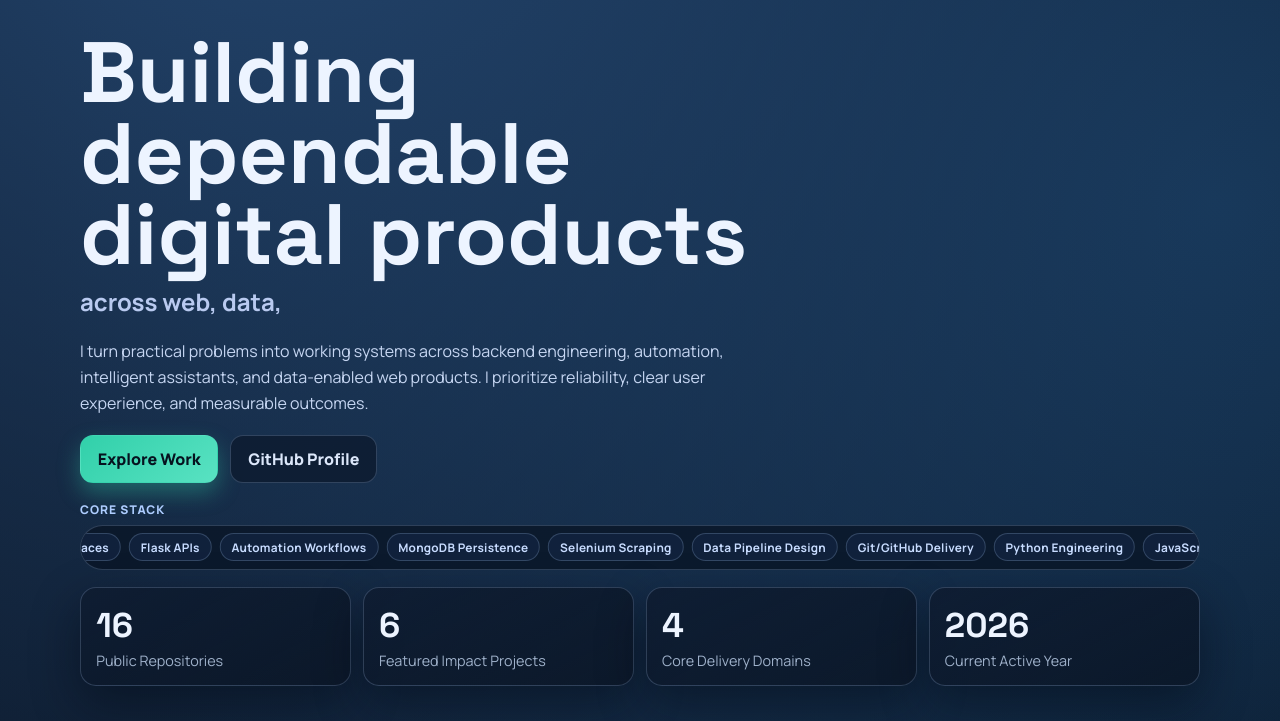
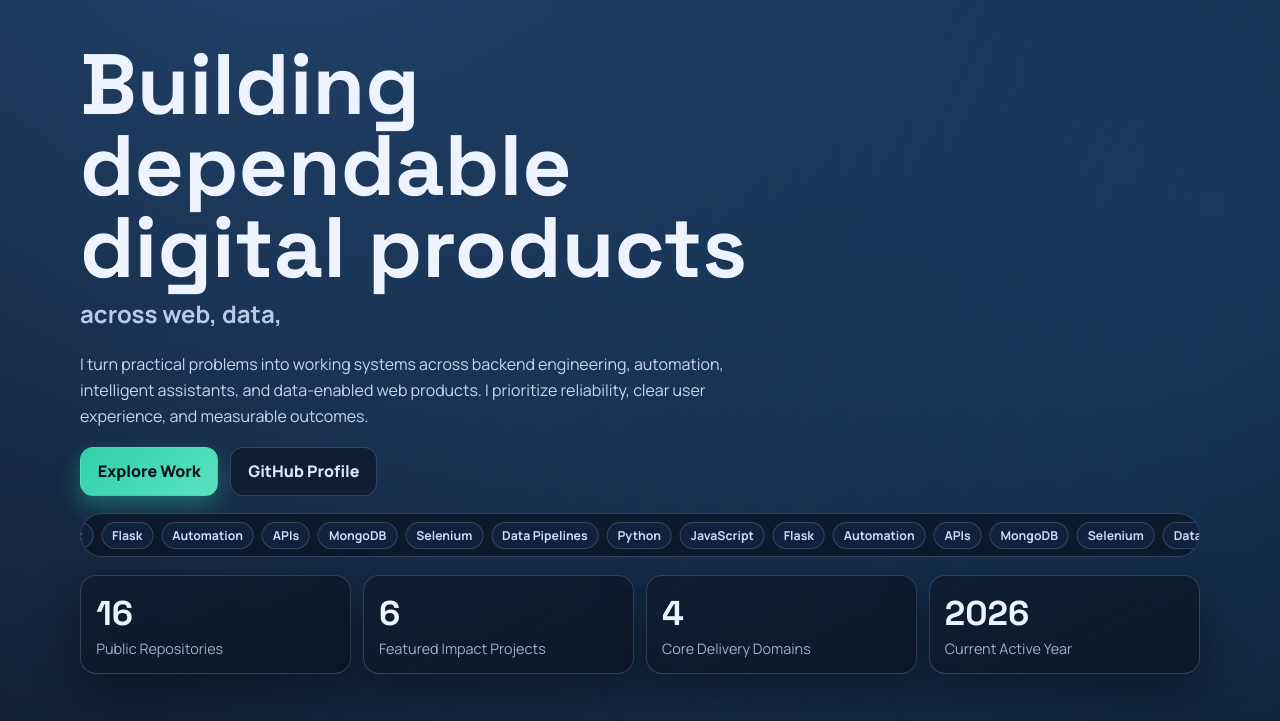
Before and after one commit to Lanor-Jephthah1/jkl-portfolio-site, a plain HTML site: page index.html in a window 1280 px wide. Shown: the part 79-800 px from the top of the page. Drawn offline with Linux system fonts and the light colour scheme.

Commit message:
Revert "Polish hero stack strip with professional labeled skills"
This reverts commit 1b47b18eef83185ff6fc3b6dd5887a482682004b.

```diff
--- a/index.html
+++ b/index.html
@@ -75,27 +75,24 @@
           <a class="btn secondary" href="https://github.com/Lanor-Jephthah1" target="_blank" rel="noreferrer">GitHub Profile</a>
         </div>
 
-        <div class="stack-strip" aria-label="Core stack">
-          <p class="stack-title">Core Stack</p>
-          <div class="ticker">
-            <div class="ticker-track">
-              <span>Python Engineering</span>
-              <span>JavaScript Interfaces</span>
-              <span>Flask APIs</span>
-              <span>Automation Workflows</span>
-              <span>MongoDB Persistence</span>
-              <span>Selenium Scraping</span>
-              <span>Data Pipeline Design</span>
-              <span>Git/GitHub Delivery</span>
-              <span>Python Engineering</span>
-              <span>JavaScript Interfaces</span>
-              <span>Flask APIs</span>
-              <span>Automation Workflows</span>
-              <span>MongoDB Persistence</span>
-              <span>Selenium Scraping</span>
-              <span>Data Pipeline Design</span>
-              <span>Git/GitHub Delivery</span>
-            </div>
+        <div class="ticker" aria-label="Core tools and stacks">
+          <div class="ticker-track">
+            <span>Python</span>
+            <span>JavaScript</span>
+            <span>Flask</span>
+            <span>Automation</span>
+            <span>APIs</span>
+            <span>MongoDB</span>
+            <span>Selenium</span>
+            <span>Data Pipelines</span>
+            <span>Python</span>
+            <span>JavaScript</span>
+            <span>Flask</span>
+            <span>Automation</span>
+            <span>APIs</span>
+            <span>MongoDB</span>
+            <span>Selenium</span>
+            <span>Data Pipelines</span>
           </div>
         </div>
 
--- a/styles.css
+++ b/styles.css
@@ -259,20 +259,6 @@ h1 span {
   background: rgba(10, 21, 38, 0.78);
 }
 
-.stack-strip {
-  display: grid;
-  gap: 0.45rem;
-}
-
-.stack-title {
-  margin: 0;
-  color: #aecdff;
-  font-size: 0.75rem;
-  letter-spacing: 0.08em;
-  text-transform: uppercase;
-  font-weight: 800;
-}
-
 .ticker-track {
   width: max-content;
   display: flex;
@@ -285,12 +271,11 @@ h1 span {
 .ticker-track span {
   display: inline-flex;
   border-radius: 999px;
-  padding: 0.28rem 0.68rem;
+  padding: 0.25rem 0.62rem;
   border: 1px solid rgba(172, 203, 241, 0.22);
   background: rgba(18, 36, 64, 0.8);
   color: #c8dcff;
-  font-size: 0.74rem;
-  letter-spacing: 0.02em;
+  font-size: 0.77rem;
   font-weight: 700;
 }
 
```
